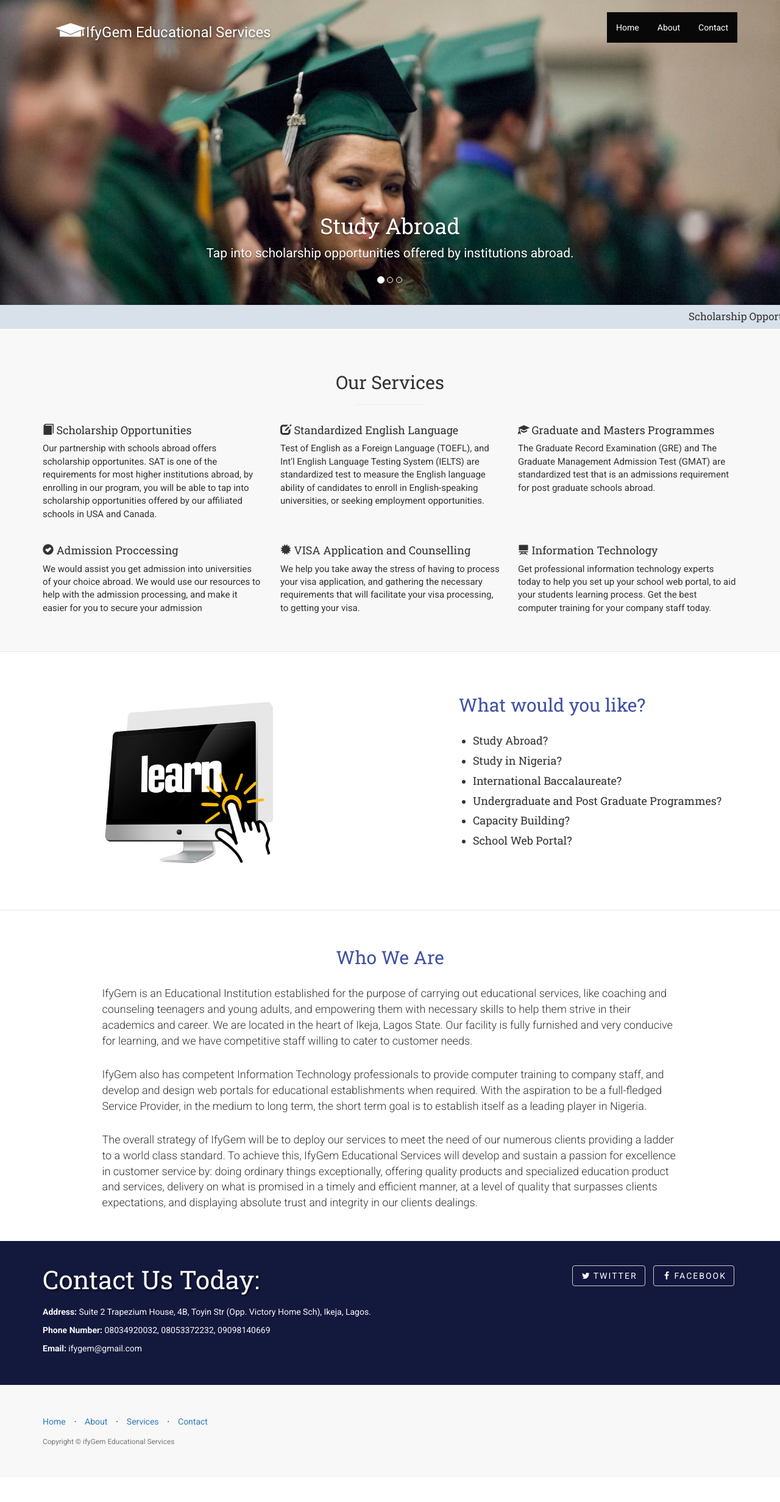
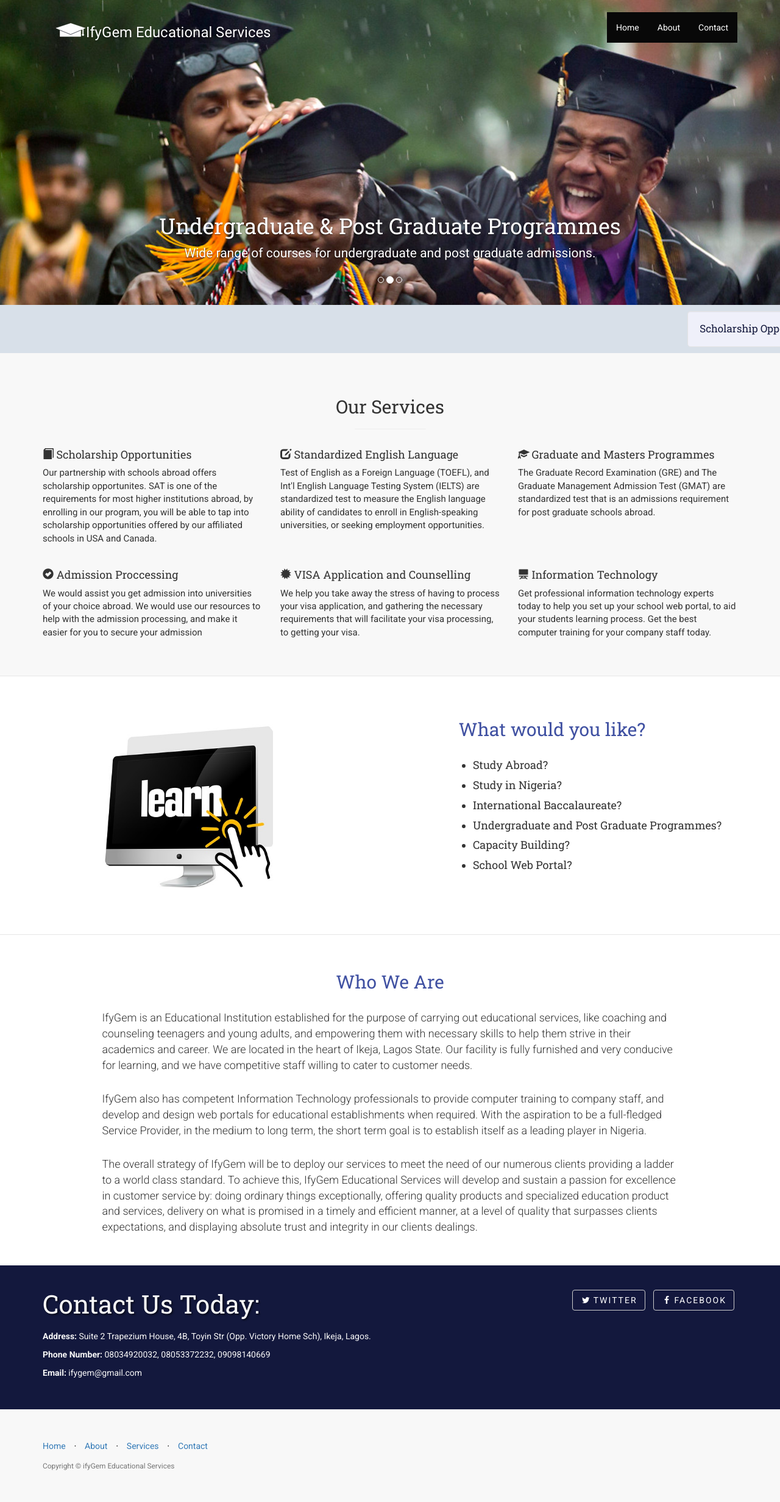
Before and after one commit to jokomowho/ifygem, a Jekyll site: the page built from index.html, in a window 1280 px wide. Shown: the whole page at 61% size. Built offline with Jekyll 4.4.1, drawn with Linux system fonts in a browser that asks for light colours; before the commit the page ends 2423 px from its top, so only the background shows below that.

Commit message:
More design updates.

```diff
--- a/_includes/header.html
+++ b/_includes/header.html
@@ -68,7 +68,7 @@
       </div>
     </div><!-- /.carousel -->
     <div class="marquee">
-        <h4>Scholarship Opportunities to schools in the USA and Canada... For counselling in SAT, SAT II, TOEFL, IELTS, GRE, GMAT, PTE Academic, A Level and AS Level, Contact Us Today!!!</h4>
+        <h4 class="well" style="margin-bottom:10px;border-radius:5px;background:#eff0fa;">Scholarship Opportunities to schools in the USA and Canada... For consultation in SAT, SAT II, TOEFL, IELTS, GRE, GMAT, PTE Academic, A Level and AS Level, Contact Us Today!</h4>
       </div>
 
 
--- a/css/landing-page.css
+++ b/css/landing-page.css
@@ -89,7 +89,7 @@
   width: 100%;
   overflow: hidden;
   background: #D8E0E9;/*#f5f5f5;*/
-  color: ;
+  color: #14193D;
  box-shadow: 0px 10px 5px #888888;
 
 }
```
